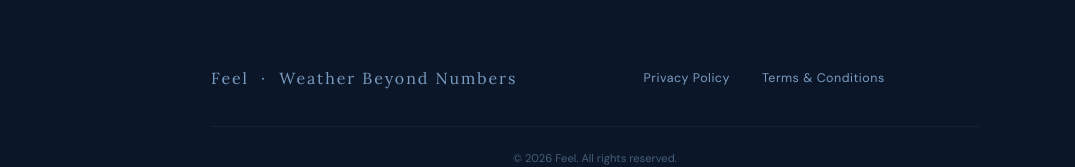
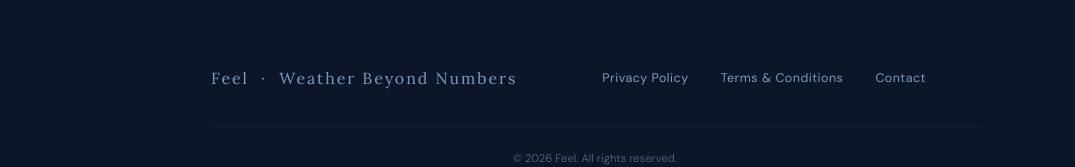
Before and after one commit to augustomontc/Feel-web, a website: page index.html in a window 1280 px wide. Shown: the part 1119-1286 px from the top of the page, without its empty margins (45-1120 px from the left). Drawn offline with Linux system fonts and the light colour scheme.

Commit message:
Add Contact mailto link to the site footer.
Co-authored-by: Cursor <cursoragent@cursor.com>

```diff
--- a/index.html
+++ b/index.html
@@ -394,6 +394,7 @@
       <nav class="footer-links" aria-label="Footer navigation">
         <a href="/privacy-policy">Privacy Policy</a>
         <a href="/terms">Terms &amp; Conditions</a>
+        <a href="mailto:contact@feelweather.app">Contact</a>
       </nav>
     </div>
     <p class="footer-copy">&copy; <script>document.write(new Date().getFullYear())</script> Feel. All rights reserved.</p>
```
Also changed, not shown: privacy-policy.html (+1 -0 lines), terms.html (+1 -0 lines).
